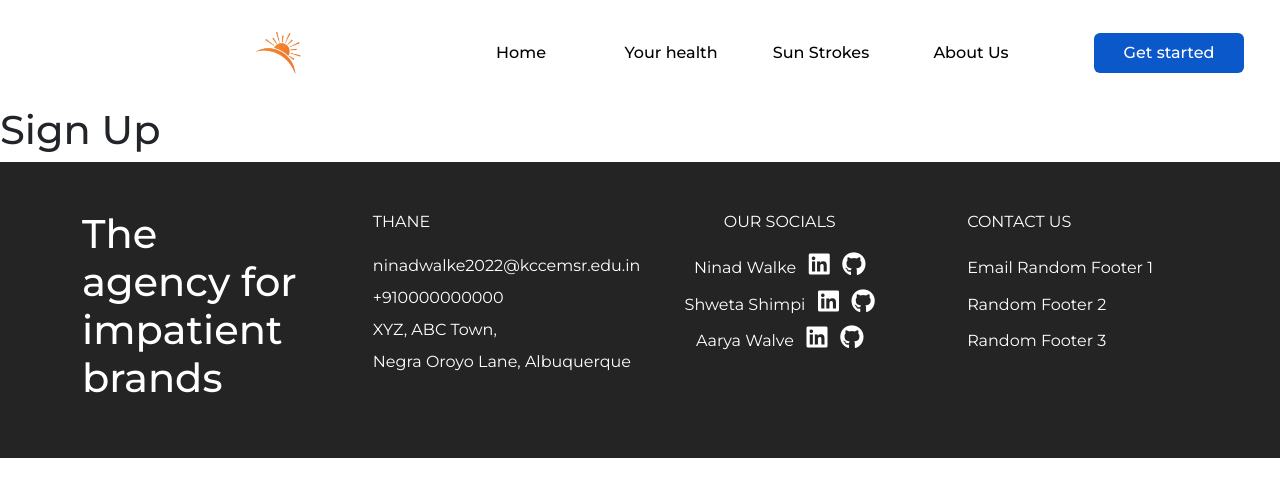
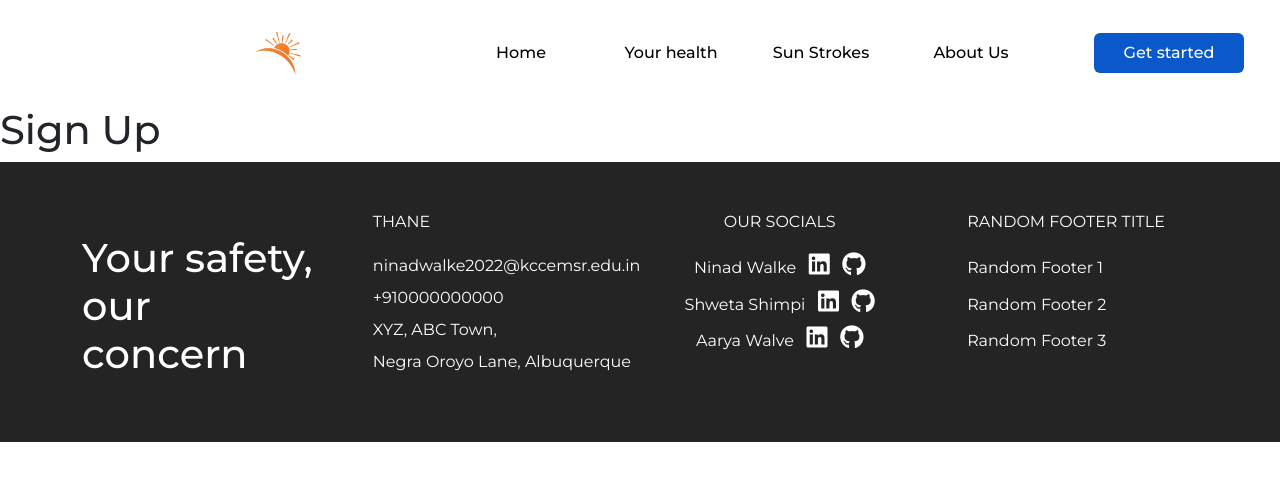
Before and after one commit to NinadWalke/Weather-Protection, a React (Vite) app in the folder frontend/: page /register in a window 1280 px wide. Shown: the top 496 px of the page. Built offline with nearby package versions, Linux system fonts and the light colour scheme.

Commit message:
minor footer fix

```diff
--- a/frontend/src/landing_page/Footer.jsx
+++ b/frontend/src/landing_page/Footer.jsx
@@ -14,8 +14,8 @@ function Footer() {
       >
         <div className="container pt-5 pb-5">
           <div className="row">
-            <div className="col pe-5">
-              <h1>The agency for impatient brands</h1>
+            <div className="col pe-5 mt-4">
+              <h1>Your safety, our concern</h1>
             </div>
             <div className="col">
               <p>THANE</p>
@@ -44,9 +44,8 @@ function Footer() {
                 </p>
             </div>
             <div className="col ms-5">
-              <p>CONTACT US</p>
+              <p>RANDOM FOOTER TITLE</p>
               <p style={{lineHeight: "2.3"}}>
-                Email
                 Random Footer 1<br/>
                 Random Footer 2<br/>
                 Random Footer 3
```
